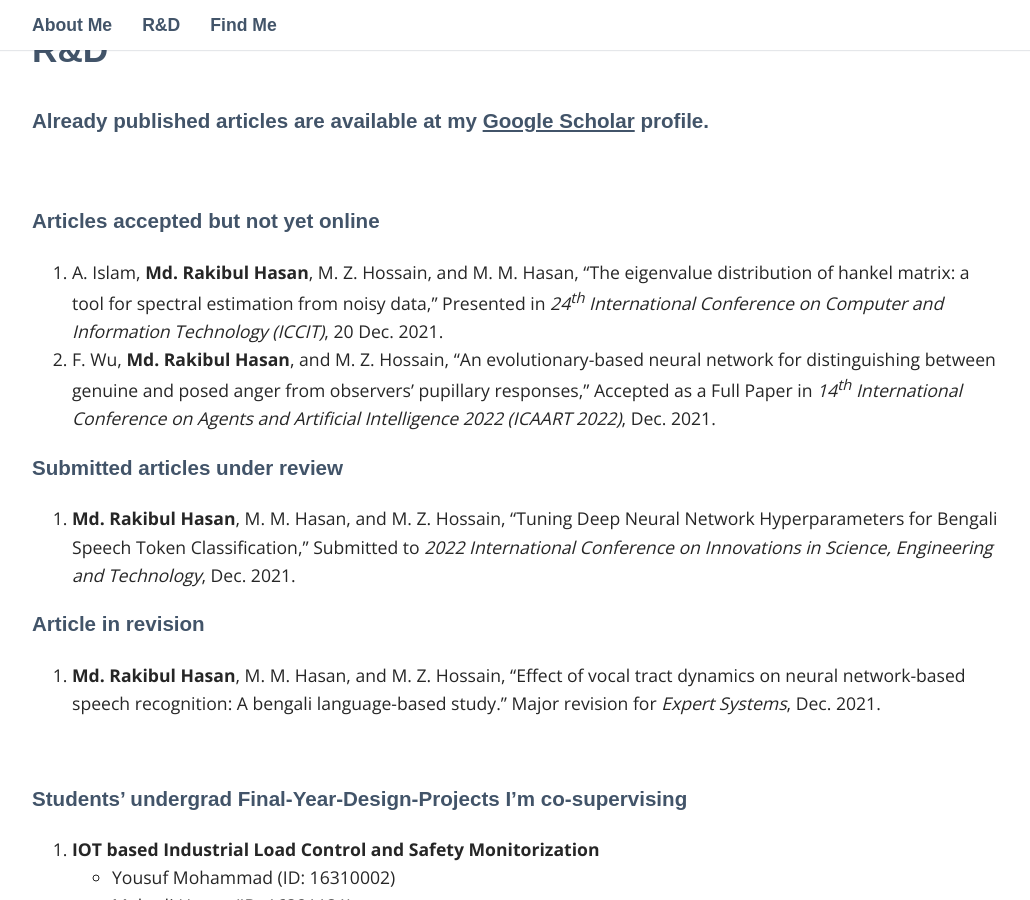
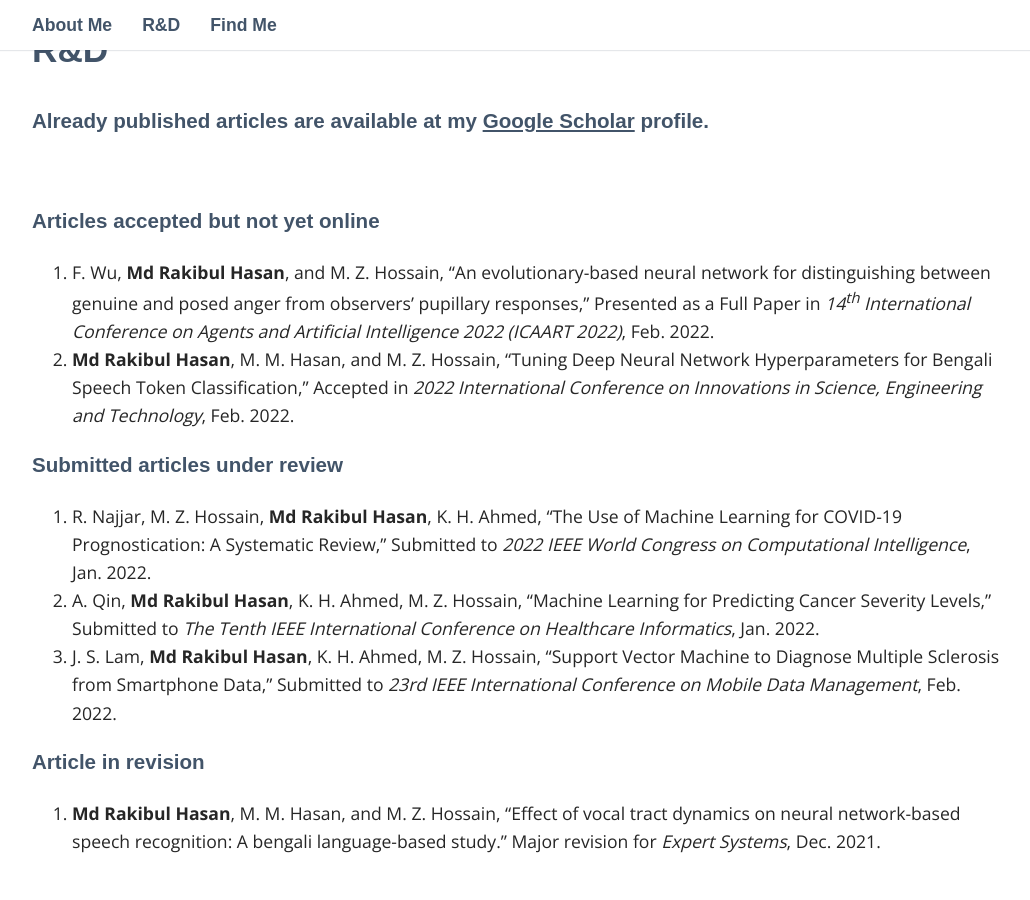
Before and after one commit to hasan-rakibul/hasan-rakibul.github.io, a Jekyll site: the page built from _pages/02_R&D.md, in a window 1280 px wide and 900 px high, scrolled down 280 px. Shown: the whole window, without its empty margins (123-1153 px from the left). Built offline with Jekyll 4.4.1, drawn with Linux system fonts in a browser that asks for light colours; some web fonts are replaced.

Commit message:
recent ANU_CSIRO submissions

```diff
--- a/_pages/02_R&D.md
+++ b/_pages/02_R&D.md
@@ -9,14 +9,16 @@ permalink: /r&d/
 &nbsp;
 
 ### Articles accepted but not yet online
-1. A. Islam, **Md. Rakibul Hasan**, M. Z. Hossain, and M. M. Hasan, “The eigenvalue distribution of hankel matrix: a tool for spectral estimation from noisy data,” Presented in _24<sup>th</sup> International Conference on Computer and Information Technology (ICCIT)_, 20 Dec. 2021.
-2. F. Wu, **Md. Rakibul Hasan**, and M. Z. Hossain, “An evolutionary-based neural network for distinguishing between genuine and posed anger from observers’ pupillary responses,” Accepted as a Full Paper in _14<sup>th</sup> International Conference on Agents and Artificial Intelligence 2022 (ICAART 2022)_, Dec. 2021.
+1. F. Wu, **Md Rakibul Hasan**, and M. Z. Hossain, “An evolutionary-based neural network for distinguishing between genuine and posed anger from observers’ pupillary responses,” Presented as a Full Paper in _14<sup>th</sup> International Conference on Agents and Artificial Intelligence 2022 (ICAART 2022)_, Feb. 2022.
+2. **Md Rakibul Hasan**, M. M. Hasan, and M. Z. Hossain, "Tuning Deep Neural Network Hyperparameters for Bengali Speech Token Classification,” Accepted in _2022 International Conference on Innovations in Science, Engineering and Technology_, Feb. 2022.
 
 ### Submitted articles under review
-1. **Md. Rakibul Hasan**, M. M. Hasan, and M. Z. Hossain, "Tuning Deep Neural Network Hyperparameters for Bengali Speech Token Classification,” Submitted to _2022 International Conference on Innovations in Science, Engineering and Technology_, Dec. 2021.
+1. R. Najjar, M. Z. Hossain, **Md Rakibul Hasan**, K. H. Ahmed, "The Use of Machine Learning for COVID-19 Prognostication: A Systematic Review," Submitted to _2022 IEEE World Congress on Computational Intelligence_, Jan. 2022.
+2. A. Qin, **Md Rakibul Hasan**, K. H. Ahmed, M. Z. Hossain, "Machine Learning for Predicting Cancer Severity Levels," Submitted to _The Tenth IEEE International Conference on Healthcare Informatics_, Jan. 2022.
+3. J. S. Lam, **Md Rakibul Hasan**, K. H. Ahmed, M. Z. Hossain, "Support Vector Machine to Diagnose Multiple Sclerosis from Smartphone Data," Submitted to _23rd IEEE International Conference on Mobile Data Management_, Feb. 2022.
 
 ### Article in revision
-1. **Md. Rakibul Hasan**, M. M. Hasan, and M. Z. Hossain, “Effect of vocal tract dynamics on neural network-based speech recognition: A bengali language-based study.” Major revision for _Expert Systems_, Dec. 2021.
+1. **Md Rakibul Hasan**, M. M. Hasan, and M. Z. Hossain, “Effect of vocal tract dynamics on neural network-based speech recognition: A bengali language-based study.” Major revision for _Expert Systems_, Dec. 2021.
 
 &nbsp;
 
```
